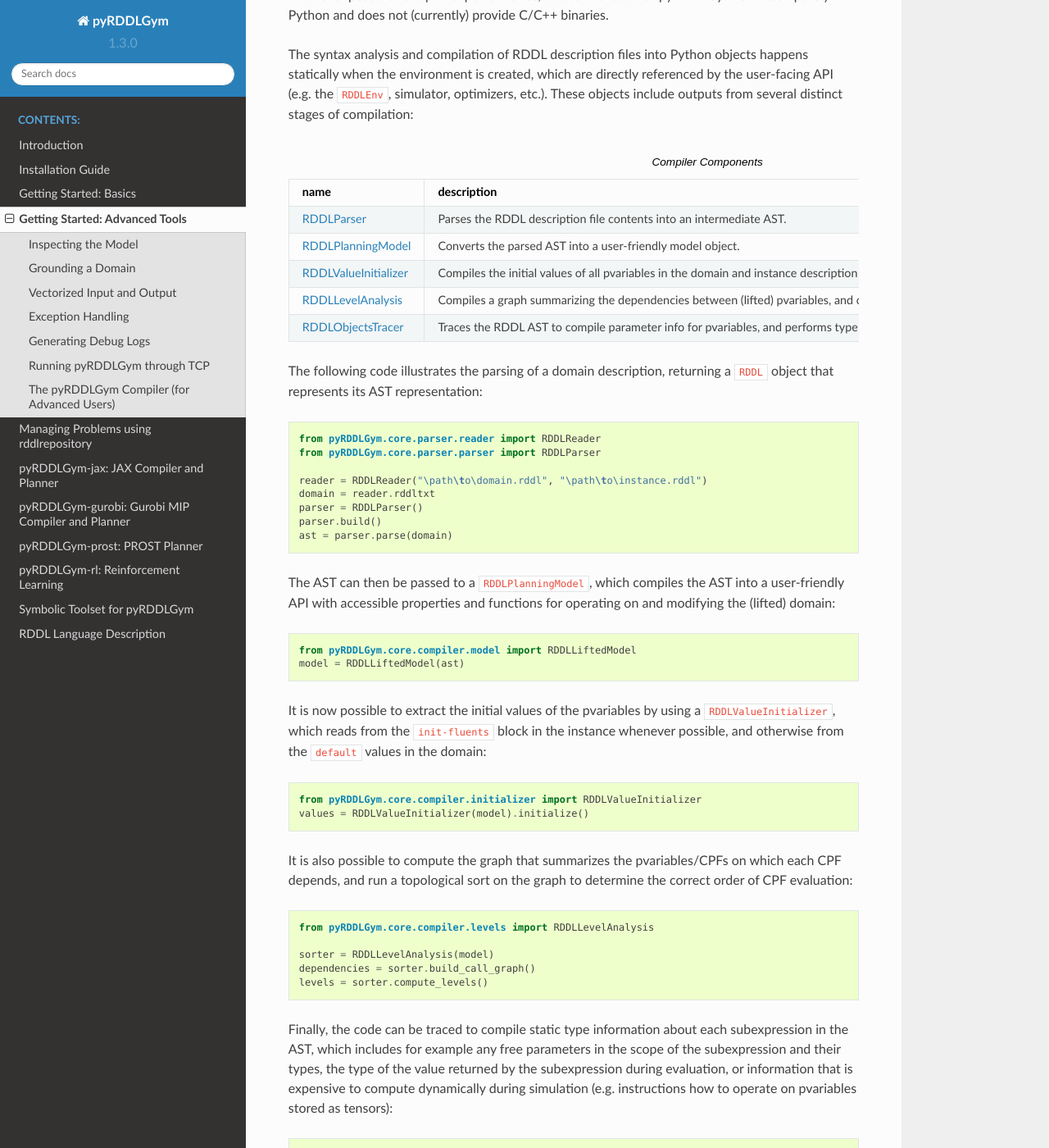
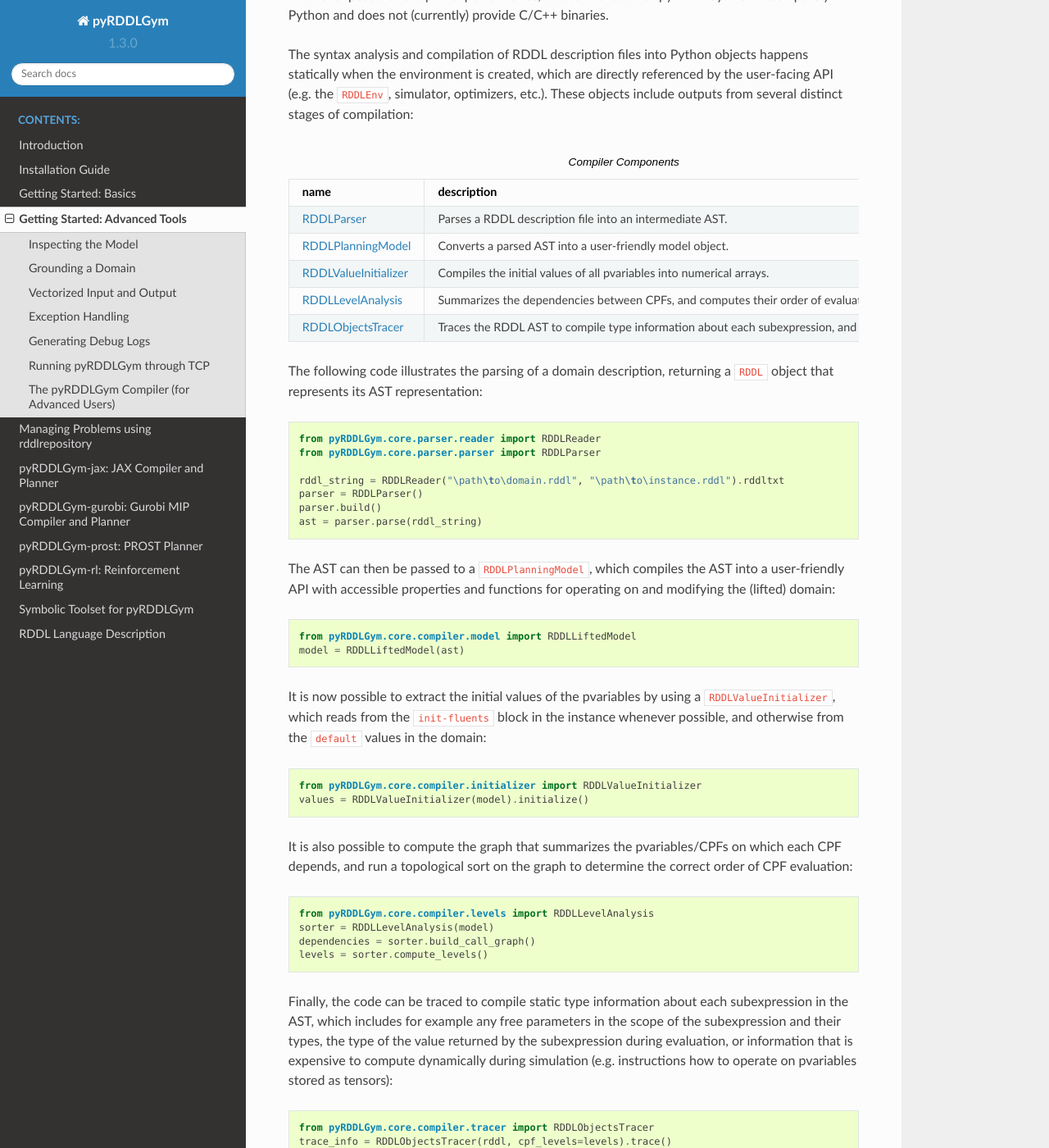
Before and after one commit to pyrddlgym-project/pyRDDLGym, a Sphinx documentation site: the page built from docs/start2.rst, in a window 1280 px wide and 1400 px high, scrolled down 4605 px. Shown: the whole window at 82% size. Built offline with Sphinx 7.4.7 and the Read the Docs theme 2.0.0, drawn with Linux system fonts in a browser that asks for light colours; some of the changed text lies outside the part shown.

Commit message:
Update start2.rst

```diff
--- a/docs/start2.rst
+++ b/docs/start2.rst
@@ -225,15 +225,15 @@ These objects include outputs from several distinct stages of compilation:
    * - name
      - description
    * - `RDDLParser <https://github.com/pyrddlgym-project/pyRDDLGym/blob/main/pyRDDLGym/core/parser/parser.py>`_
-     - Parses the RDDL description file contents into an intermediate AST.
+     - Parses a RDDL description file into an intermediate AST.
    * - `RDDLPlanningModel <https://github.com/pyrddlgym-project/pyRDDLGym/blob/main/pyRDDLGym/core/compiler/model.py>`_
-     - Converts the parsed AST into a user-friendly model object.
+     - Converts a parsed AST into a user-friendly model object.
    * - `RDDLValueInitializer <https://github.com/pyrddlgym-project/pyRDDLGym/blob/main/pyRDDLGym/core/compiler/initializer.py>`_
-     - Compiles the initial values of all pvariables in the domain and instance description into numerical arrays.
+     - Compiles the initial values of all pvariables into numerical arrays.
    * - `RDDLLevelAnalysis <https://github.com/pyrddlgym-project/pyRDDLGym/blob/main/pyRDDLGym/core/compiler/levels.py>`_
-     - Compiles a graph summarizing the dependencies between (lifted) pvariables, and computes levels by analyzing the order of evaluation.
+     - Summarizes the dependencies between CPFs, and computes their order of evaluation.
    * - `RDDLObjectsTracer <https://github.com/pyrddlgym-project/pyRDDLGym/blob/main/pyRDDLGym/core/compiler/tracer.py>`_
-     - Traces the RDDL AST to compile parameter info for pvariables, and performs type checking of pvars and parameters.
+     - Traces the RDDL AST to compile type information about each subexpression, and does type checking.
 
 The following code illustrates the parsing of a domain description,
 returning a ``RDDL`` object that represents its AST representation:
@@ -243,11 +243,10 @@ returning a ``RDDL`` object that represents its AST representation:
     from pyRDDLGym.core.parser.reader import RDDLReader
     from pyRDDLGym.core.parser.parser import RDDLParser
 
-    reader = RDDLReader("\path\to\domain.rddl", "\path\to\instance.rddl")
-    domain = reader.rddltxt
+    rddl_string = RDDLReader("\path\to\domain.rddl", "\path\to\instance.rddl").rddltxt
     parser = RDDLParser()
     parser.build()
-    ast = parser.parse(domain)
+    ast = parser.parse(rddl_string)
 
 The AST can then be passed to a ``RDDLPlanningModel``, which compiles
 the AST into a user-friendly API with accessible properties and functions
@@ -273,7 +272,6 @@ and run a topological sort on the graph to determine the correct order of CPF ev
 .. code-block:: python
 
     from pyRDDLGym.core.compiler.levels import RDDLLevelAnalysis
-
     sorter = RDDLLevelAnalysis(model)
     dependencies = sorter.build_call_graph()
     levels = sorter.compute_levels()
@@ -294,10 +292,10 @@ compiled information about each subexpression in the AST, i.e.:
 
 .. code-block:: python
 
-    trace_info.cached_objects_in_scope(expr)   # list free parameters in the scope of expr
-	trace_info.cached_object_type(expr)        # type of the value returned by expr, None if primitive
-	trace_info.cached_is_fluent(expr)          # whether expr is fluent (e.g. its returned value can change over time)
-	trace_info.cached_sim_info(expr)           # low-level instructions for operating on returned value of expr
+    trace_info.cached_objects_in_scope(expr)   # list free parameters in scope
+    trace_info.cached_object_type(expr)        # type of the value returned (None if primitive)
+    trace_info.cached_is_fluent(expr)          # whether expr is fluent (returned value can change over time)
+    trace_info.cached_sim_info(expr)           # low-level instructions for operating on returned value tensor
 
 For debugging purposes, it is also possible to decompile the model representation
 back into a RDDL language string:
```
